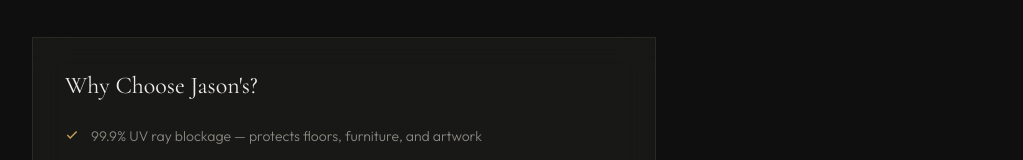
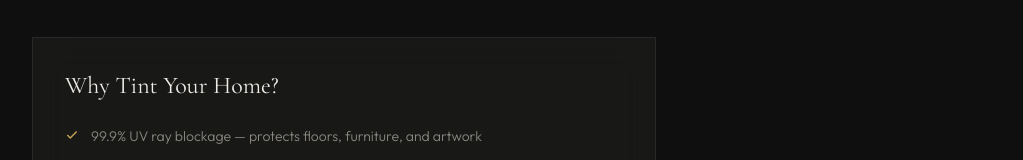
Before and after one commit to Vanceewell/vta-dashboard, a Next.js app in the folder jasons-glass-tint/: page /residential-window-tint in a window 1280 px wide. Shown: the part 1648-1808 px from the top of the page, without its empty margins (128-1151 px from the left). Built offline with nearby package versions, Linux system fonts and the light colour scheme; no server answers; the database is empty.

Commit message:
Residential page: 4 copy updates + configurable benefits heading (Why Tint Your Home?)

```diff
--- a/jasons-glass-tint/src/app/residential-window-tint/page.tsx
+++ b/jasons-glass-tint/src/app/residential-window-tint/page.tsx
@@ -22,11 +22,11 @@
         img:      "https://images.unsplash.com/photo-1564013799919-ab600027ffc6?w=1400&q=80",
         slot:     'residentialPageHero',
       }}
-      intro="San Clemente's coastal location is a blessing and a challenge. The same sun that makes outdoor living spectacular also drives up cooling bills, fades hardwood floors and furniture, and makes west-facing rooms uncomfortably hot in the afternoon. Quality residential window film solves all three."
+      intro="San Clemente's coastal location is a blessing and a challenge. The same sun that makes outdoor living spectacular also drives up cooling bills, fades hardwood floors and furniture, and can make a room uncomfortably hot. It also solves privacy issues. Quality residential window film solves many problems."
       sections={[
         {
           heading: "Residential Window Film for San Clemente Homes",
-          body: "Jason has been installing residential window film throughout San Clemente and South Orange County since 1989. He understands the specific challenges of coastal California homes — intense UV exposure year-round, glare off the Pacific on western exposures, and the need to preserve views while controlling heat. Whether you live in a Talega hillside home, a downtown San Clemente bungalow, or a Dana Point cliff-side property, the right window film can transform your indoor environment without altering the exterior appearance of your home.",
+          body: "Jason has been installing residential window film throughout Orange County and San Clemente since 1989. He understands the specific challenges of coastal California homes — intense UV exposure year-round, glare off the Pacific on western exposures, and the need to preserve views while controlling heat. Whether you live in a Talega hillside home, a downtown San Clemente bungalow, or a Dana Point cliff-side property, the right window film can transform your indoor environment without even noticing the film is there.",
         },
         {
           heading: "Solar Control Film: Comfort and Energy Savings",
@@ -60,6 +60,7 @@
           a: "Yes, with some considerations. Certain high-heat-rejection films can cause thermal stress in some dual-pane configurations. Jason will assess your specific windows and recommend a film that is safe and compatible. Most modern dual-pane windows are fully compatible with residential film.",
         },
       ]}
+      benefitsHeading="Why Tint Your Home?"
       relatedLinks={[
         { label: 'Talega Window Tint',   href: '/talega-window-tint'        },
         { label: 'San Clemente Tint',    href: '/san-clemente-window-tint'  },
--- a/jasons-glass-tint/src/components/LandingPageTemplate.tsx
+++ b/jasons-glass-tint/src/components/LandingPageTemplate.tsx
@@ -19,11 +19,12 @@
   intro:    string;
   sections: { heading: string; body: string }[];
   benefits: string[];
+  benefitsHeading?: string;
   faqs:     FAQ[];
   relatedLinks: { label: string; href: string }[];
 }
 
-export default function LandingPageTemplate({ hero, intro, sections, benefits, faqs, relatedLinks }: LPProps) {
+export default function LandingPageTemplate({ hero, intro, sections, benefits, benefitsHeading, faqs, relatedLinks }: LPProps) {
   const [heroImgUrl, setHeroImgUrl] = useState(hero.img);
 
   useEffect(() => {
@@ -99,7 +100,7 @@
                 viewport={{ once: true }}
                 className="glass-light p-8"
               >
-                <h3 className="font-display text-jgt-text text-2xl mb-6">Why Choose Jason's?</h3>
+                <h3 className="font-display text-jgt-text text-2xl mb-6">{benefitsHeading ?? "Why Choose Jason's?"}</h3>
                 <ul className="space-y-3">
                   {benefits.map((b, i) => (
                     <li key={i} className="flex items-start gap-3">
```
